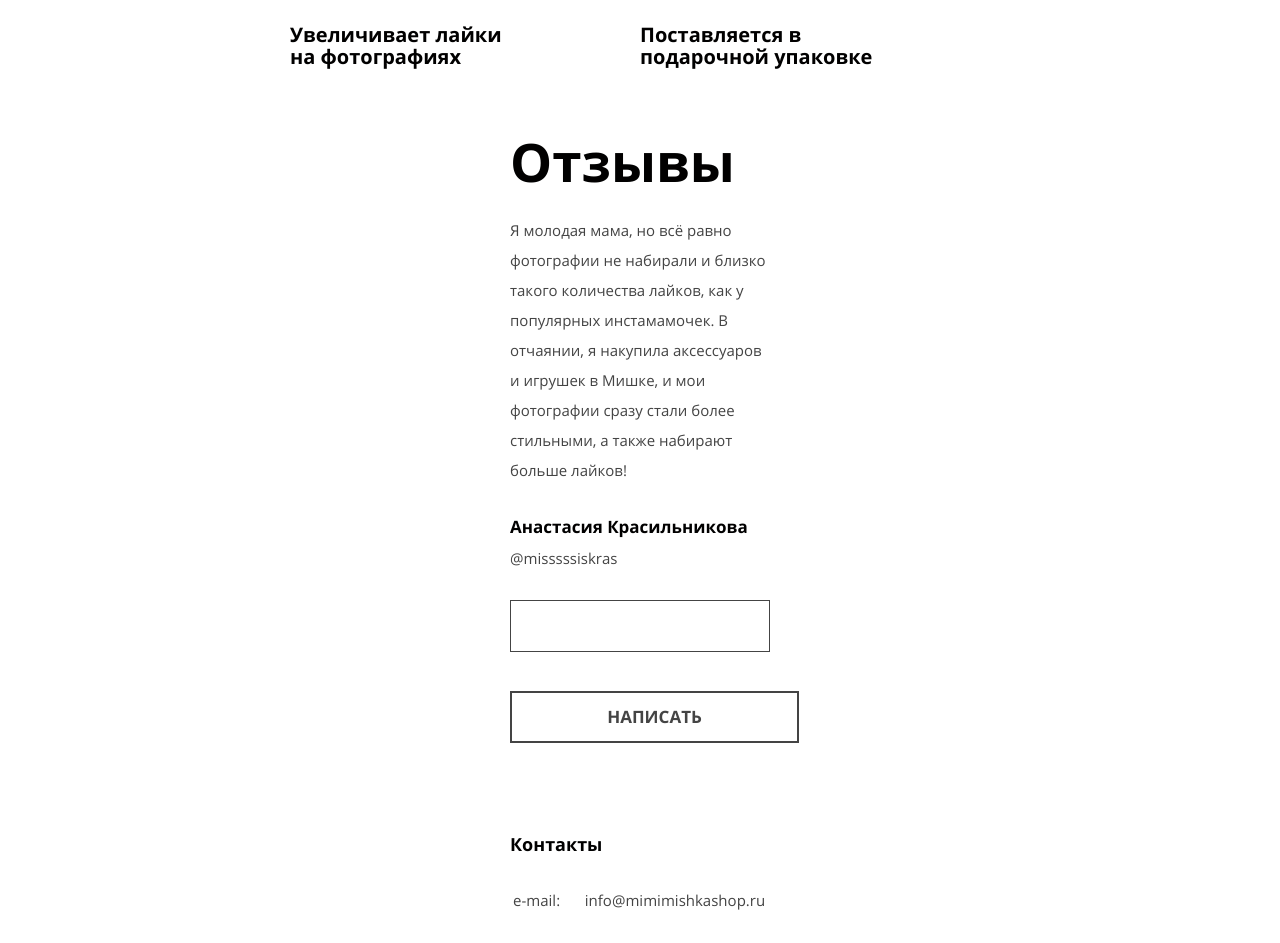
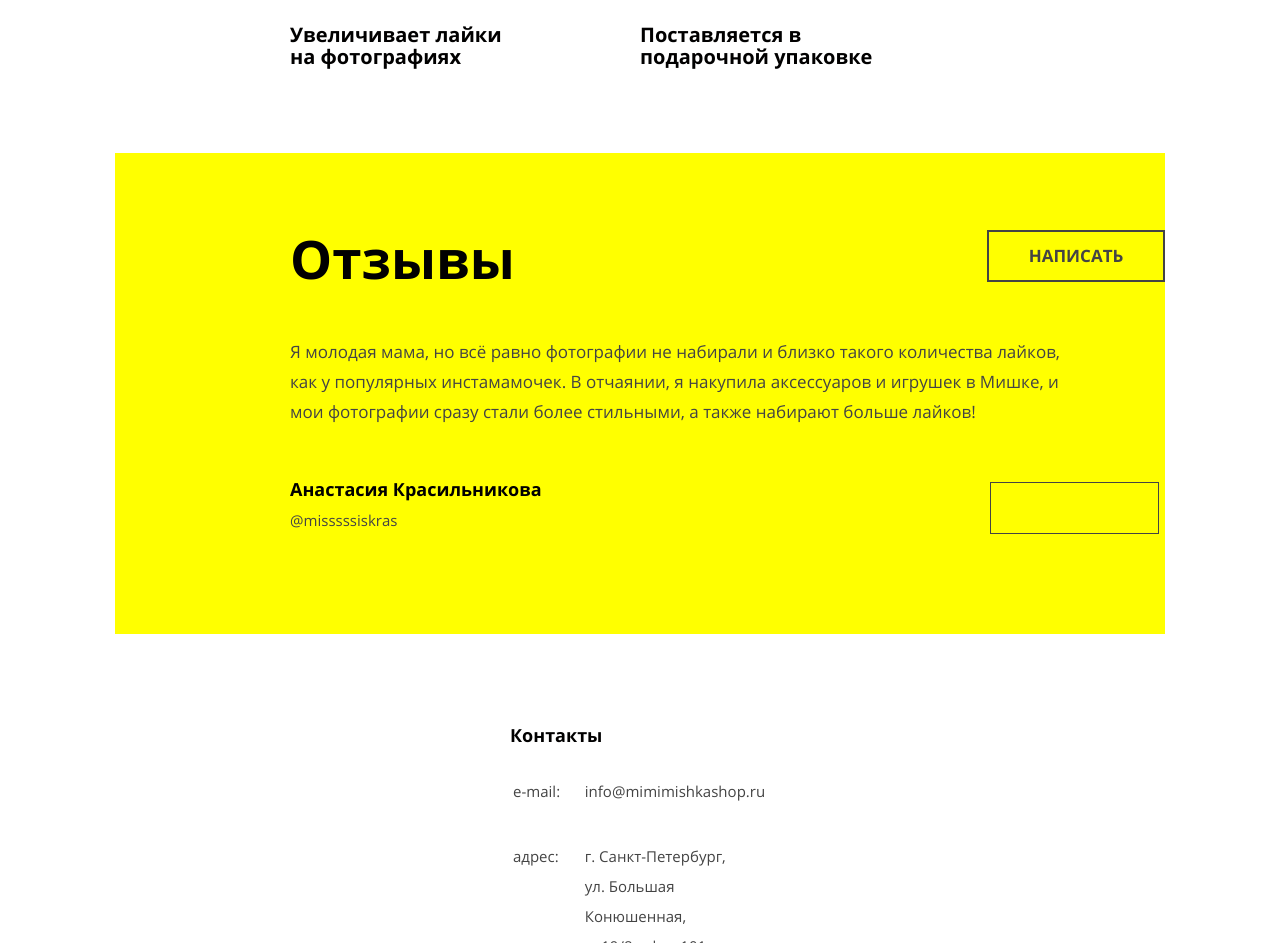
Before and after one commit to nurinori/96216-mishka, a website: page source/index.html in a window 1280 px wide. Shown: the part 2140-3083 px from the top of the page. Drawn offline with nearby package versions, Linux system fonts and the light colour scheme; files that its build step writes are made by us from their sources.

Commit message:
Добавляет перестройку отзывов на индексе

```diff
--- a/source/index.html
+++ b/source/index.html
@@ -149,22 +149,22 @@
           </li>
         </ul>
       </section>
-      <section class="company-reviews">
-        <h1 class="company-reviews__title section-title">
+      <section class="reviews">
+        <h1 class="reviews__title section-title">
           Отзывы
         </h1>
-        <div class="company-reviews__wrapper slider">
-          <blockquote class="company-reviews__item slider-item">
-            <p class="company-reviews__text">
+        <div class="reviews__wrapper slider">
+          <blockquote class="reviews__item slider-item">
+            <p class="reviews__text">
                 Я молодая мама, но всё равно фотографии не набирали
                 и близко такого количества лайков, как у популярных инстамамочек.
                 В отчаянии, я накупила аксессуаров и игрушек в Мишке,
                 и мои фотографии сразу стали более стильными, а также набирают больше лайков!
             </p>
-            <cite class="company-reviews__author">
+            <cite class="reviews__author">
               Анастасия Красильникова
             </cite>
-            <address class="company-reviews__link">
+            <address class="reviews__link">
               @misssssiskras
             </address>
           </blockquote>
@@ -181,7 +181,7 @@
             </button>
           </p>
         </div>
-          <a class="company-reviews__button button" href="write-review.html">
+          <a class="reviews__button button" href="write-review.html">
             Написать
           </a>
       </section>
--- a/source/sass/blocks/company-reviews.scss
+++ /dev/null
@@ -1,42 +0,0 @@
-.company-reviews {
-  width: 260px;
-  margin: 0 auto 49px auto;
-
-  @include padding-line;
-}
-
-.company-reviews__wrapper {
-  margin: 0 auto 39px auto;
-}
-
-.company-reviews__title {
-  margin: 0;
-  padding: 0 0 25px 0;
-}
-
-.company-reviews__text {
-  margin: 0;
-  padding: 0 0 30px 0;
-
-  line-height: 30px;
-}
-
-.company-reviews__author {
-  display: inline-block;
-  padding: 0 0 7px 0;
-
-  font-size: 17px;
-  color: $black;
-
-  @include font-bold;
-}
-
-.company-reviews__link {
-  padding: 0 0 30px 0;
-
-  font-style: normal;
-}
-
-.company-reviews__item {
-  @include reset-indents;
-}
--- a/source/sass/blocks/features.scss
+++ b/source/sass/blocks/features.scss
@@ -25,6 +25,7 @@
 @media (min-width: 768px) {
   .features {
     width: 668px;
+    margin-bottom: 50px;
 
     @include padding-tablet;
   }
--- /dev/null
+++ b/source/sass/blocks/reviews.scss
@@ -0,0 +1,112 @@
+.reviews {
+  width: 260px;
+  margin: 0 auto 49px auto;
+
+  @include padding-line;
+}
+
+.reviews__wrapper {
+  margin: 0 auto 39px auto;
+}
+
+.reviews__title {
+  margin: 0;
+  padding: 0 0 25px 0;
+}
+
+.reviews__text {
+  margin: 0;
+  padding: 0 0 30px 0;
+
+  line-height: 30px;
+}
+
+.reviews__author {
+  display: inline-block;
+  padding: 0 0 7px 0;
+
+  font-size: 17px;
+  color: $black;
+
+  @include font-bold;
+}
+
+.reviews__link {
+  padding: 0 0 30px 0;
+
+  font-style: normal;
+}
+
+.reviews__item {
+  @include reset-indents;
+}
+
+@media (min-width: 768px) {
+  .reviews {
+    display: flex;
+    flex-wrap: wrap;
+    justify-content: space-between;
+    width: 768px;
+    padding: 0;
+    // временно, чтобы видеть сетку
+
+    background-color: yellow;
+  }
+
+  .reviews__title {
+    order: 1;
+    margin-top: 77px;
+    margin-bottom: 50px;
+    margin-left: 50px;
+    padding: 0;
+  }
+
+  .reviews__text {
+    width: 668px;
+    padding-bottom: 50px;
+
+    font-size: 17px;
+  }
+
+  .reviews__author {
+    font-size: 18px;
+  }
+  .reviews__link {
+    width: 334px;
+  }
+
+  .reviews__wrapper {
+    order: 3;
+    width: 668px;
+    margin-bottom: 50px;
+  }
+
+  .reviews__button {
+    order: 2;
+    width: 178px;
+    margin-top: 77px;
+    margin-right: 50px;
+  }
+}
+
+@media (min-width: 1250px) {
+  .reviews {
+    width: 1050px;
+  }
+  .reviews__title {
+    margin-left: 175px;
+  }
+  .reviews__text {
+    width: 780px;
+  }
+
+  .reviews__wrapper {
+    width: 875px;
+    margin-bottom: 100px;
+    margin-left: 175px;
+  }
+
+  .reviews__button {
+    margin-right: 0;
+  }
+}
--- a/source/sass/blocks/slider.scss
+++ b/source/sass/blocks/slider.scss
@@ -9,3 +9,17 @@
 .slider__button {
   @include reset-button;
 }
+
+@media (min-width: 768px) {
+  .slider__buttons {
+    width: 167px;
+    margin-top: -80px;
+    margin-left: 500px;
+  }
+}
+
+@media (min-width: 1250px) {
+  .slider__buttons {
+    margin-left: 700px;
+  }
+}
--- a/source/sass/style.scss
+++ b/source/sass/style.scss
@@ -9,7 +9,7 @@
 @import "blocks/search-form";
 @import "blocks/button";
 @import "blocks/features-item";
-@import "blocks/company-reviews";
+@import "blocks/reviews";
 @import "blocks/features";
 @import "blocks/section-title";
 @import "blocks/contacts-title";
```
